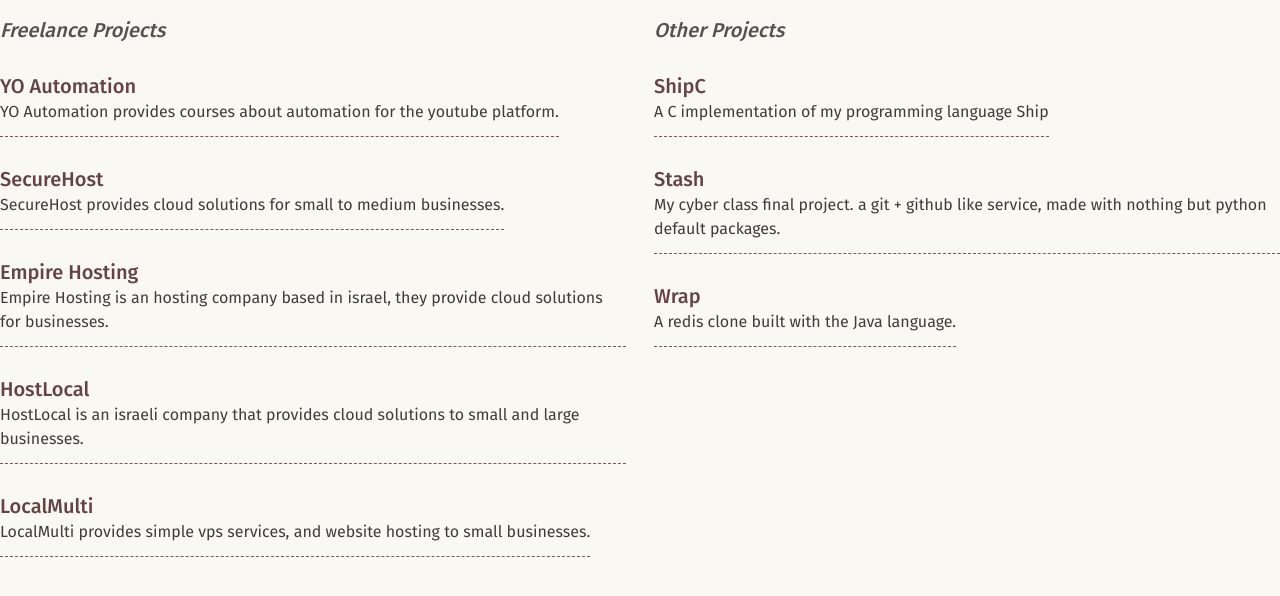
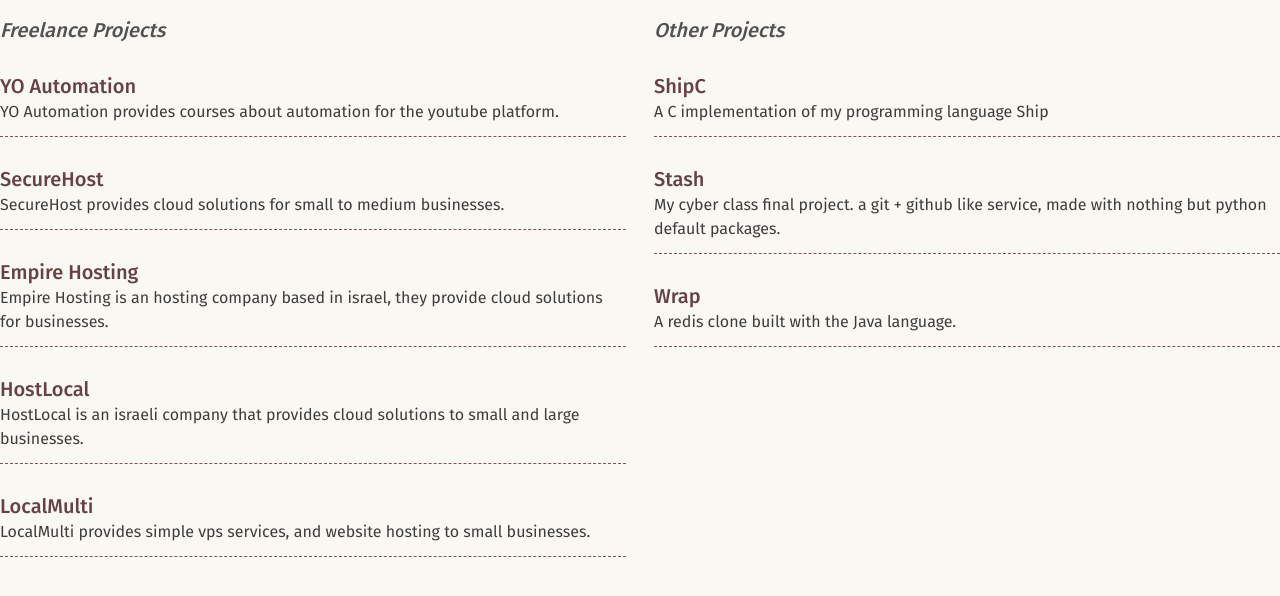
Before and after one commit to DipsDev/dipsdev.github.io, an Astro site: page / in a window 1280 px wide. Shown: the part 696-1292 px from the top of the page. Built offline with nearby package versions, Linux system fonts and the light colour scheme; Astro itself is replaced by a stand-in of ours.

Commit message:
fix grid width

```diff
--- a/src/components/partials/Project.astro
+++ b/src/components/partials/Project.astro
@@ -9,7 +9,7 @@
 import { Icon } from "astro-icon/components";
 ---
 
-<div class="border-b border-dashed border-brighter group cursor-pointer">
+<div class="border-b border-dashed border-brighter group cursor-pointer w-full">
   <div class="flex flex-row items-center justify-between">
     <div class="flex flex-row items-center justify-start gap-4">
       <h3
```
